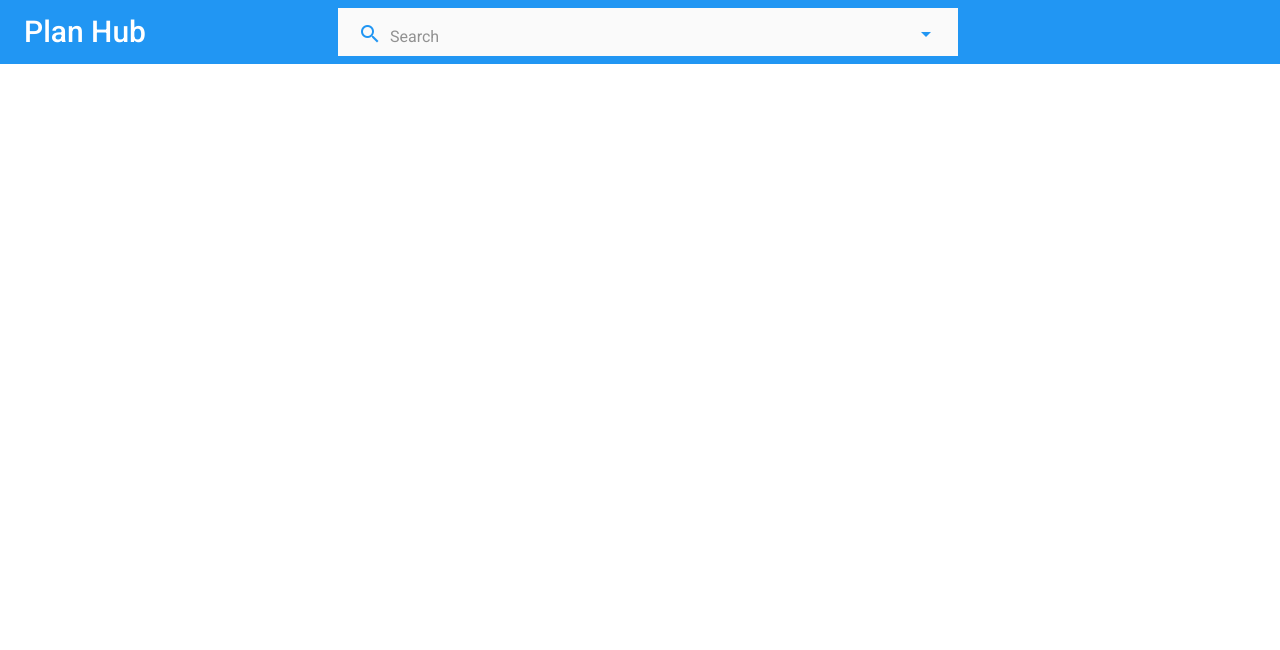
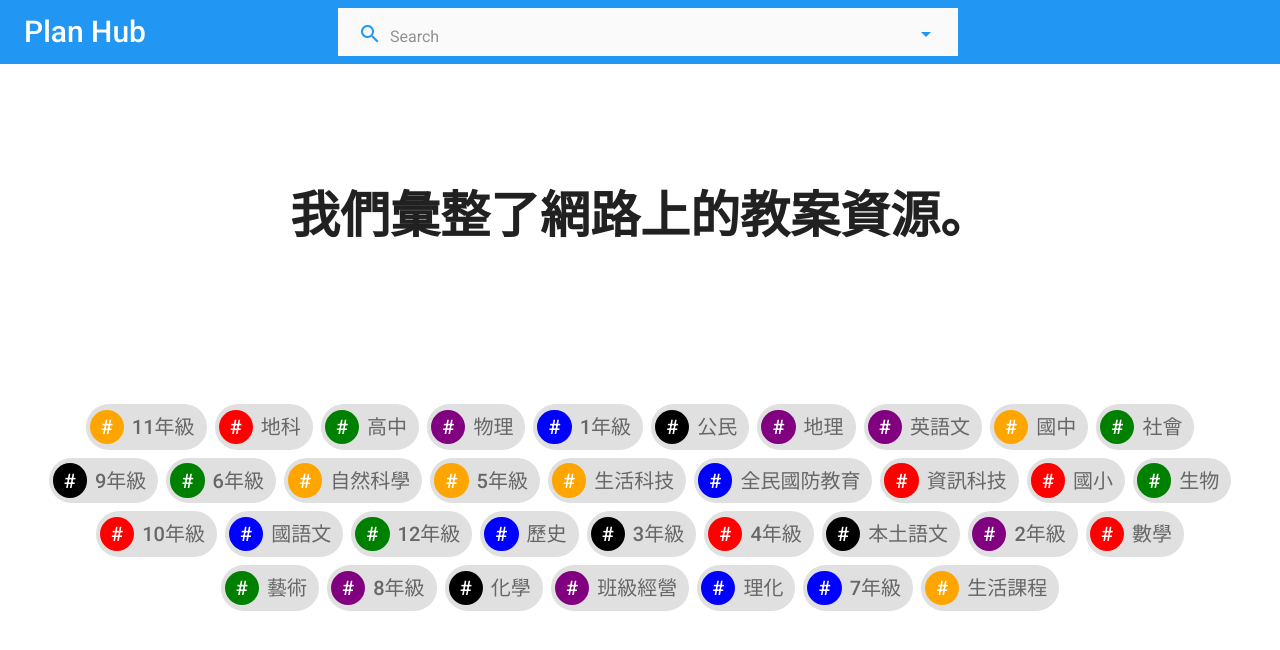
Before and after one commit to coteach/web, an Angular app: page / in a window 1280 px wide. Shown: the top 650 px of the page. Built offline with nearby package versions, Linux system fonts and the light colour scheme.

Commit message:
style: new home page

```diff
--- a/src/_theming.scss
+++ b/src/_theming.scss
@@ -4,3 +4,37 @@ $primary-colors: mat-palette($mat-blue);
 $accent-colors: mat-palette($mat-cyan);
 $light-theme: mat-light-theme($primary-colors, $accent-colors);
 $dark-theme: mat-dark-theme($primary-colors, $accent-colors);
+
+@mixin center-element($horizontal: true, $vertical: true) {
+    display: flex;
+
+    @if $horizontal {
+        justify-content: center;
+    }
+
+    @if $vertical {
+        align-items: center;
+    }
+}
+
+@mixin scale-mat-chip($new-font-size-px) {
+    $default: (font-size: 14px,
+            border-radius: 16px,
+            min-height: 32px,
+            avatar-size: 24px);
+
+    $font-size: $new-font-size-px + 0px;
+    $scale: $font-size / map-get($default, font-size);
+    $avatar-size: $scale * map-get($default, avatar-size);
+
+    .mat-chip {
+        font-size: $font-size;
+        border-radius: $scale * map-get($default, border-radius);
+        min-height: $scale * map-get($default, min-height);
+
+        .mat-chip-avatar {
+            width: $avatar-size;
+            height: $avatar-size;
+        }
+    }
+}
--- a/src/app/app.module.ts
+++ b/src/app/app.module.ts
@@ -8,12 +8,14 @@ import { MaterialModule } from './material-module';
 import { AppComponent } from './app.component';
 import { ScaffoldComponent } from './scaffold/scaffold.component';
 import { SearchbarComponent } from './searchbar/searchbar.component';
+import { HomeComponent } from './home/home.component';
 
 @NgModule({
   declarations: [
     AppComponent,
     ScaffoldComponent,
     SearchbarComponent,
+    HomeComponent,
   ],
   imports: [
     BrowserModule,
--- /dev/null
+++ b/src/app/constant.ts
@@ -0,0 +1,8 @@
+
+export enum Path {
+    Home = '',
+}
+
+export enum RouterLink {
+    Home = '/',
+}
--- /dev/null
+++ b/src/app/home/home.component.html
@@ -0,0 +1,13 @@
+<section class="mission-statement">
+    <h1>
+        我們彙整了網路上的教案資源。
+    </h1>
+</section>
+
+<section class="tag-list">
+    <mat-chip-list selectable="false">
+        <mat-chip *ngFor="let tag of tags" disableRipple>
+            <mat-chip-avatar [style.background-color]="tag.color">#</mat-chip-avatar> {{ tag.name }}
+        </mat-chip>
+    </mat-chip-list>
+</section>
--- /dev/null
+++ b/src/app/home/home.component.scss
@@ -0,0 +1,39 @@
+@import '../../theming';
+
+$foreground: map-get($light-theme, foreground);
+
+.mission-statement {
+    @include center-element();
+
+    min-height: 320px;
+    text-align: center;
+
+    h1 {
+        color: map-get($foreground, text);
+        font-size: 3.125rem;
+        font-weight: bold;
+        line-height: 4.0625rem;
+        max-width: 720px;
+    }
+}
+
+.tag-list {
+    @include scale-mat-chip($new-font-size-px: 20);
+
+    margin: 16px;
+
+    .mat-chip {
+        color: map-get($foreground, secondary-text);
+
+        .mat-chip-avatar {
+            color: white;
+        }
+    }
+}
+
+:host ::ng-deep .mat-chip-list-wrapper {
+    @include center-element($vertical: false);
+
+    margin: 0 auto;
+    max-width: 1200px;
+}
--- /dev/null
+++ b/src/app/home/home.component.ts
@@ -0,0 +1,32 @@
+import { Component, OnInit } from '@angular/core';
+
+interface Tag {
+  name: string;
+  color: string;
+}
+
+const TagNames: string[] = ["國小", "國中", "高中", "1年級", "2年級", "3年級", "4年級", "5年級", "6年級", "7年級", "8年級",
+  "9年級", "10年級", "11年級", "12年級", "國語文", "英語文", "本土語文", "數學", "自然科學", "生物", "理化", "物理", "化學", "地科",
+  "生活課程", "社會", "歷史", "地理", "公民", "資訊科技", "生活科技", "藝術", "全民國防教育", "班級經營",];
+
+const Colors: string[] = ["red", "orange", "green", "blue", "purple", "black"];
+
+@Component({
+  selector: 'app-home',
+  templateUrl: './home.component.html',
+  styleUrls: ['./home.component.scss']
+})
+export class HomeComponent implements OnInit {
+  constructor() { }
+
+  tags: Tag[];
+
+  ngOnInit(): void {
+    let tages = TagNames.map((name, index) => <Tag>{
+      name: name,
+      color: Colors[index % Colors.length],
+    });
+
+    this.tags = tages.sort(() => 0.5 - Math.random());
+  }
+}
--- a/src/app/scaffold/scaffold.component.html
+++ b/src/app/scaffold/scaffold.component.html
@@ -5,3 +5,5 @@
 
   <searchbar></searchbar>
 </mat-toolbar>
+
+<router-outlet></router-outlet>
```
Also changed, not shown: src/app/app-routing.module.ts (+8 -1 lines), 1 other file (tests, documents, lock files or other folders).
